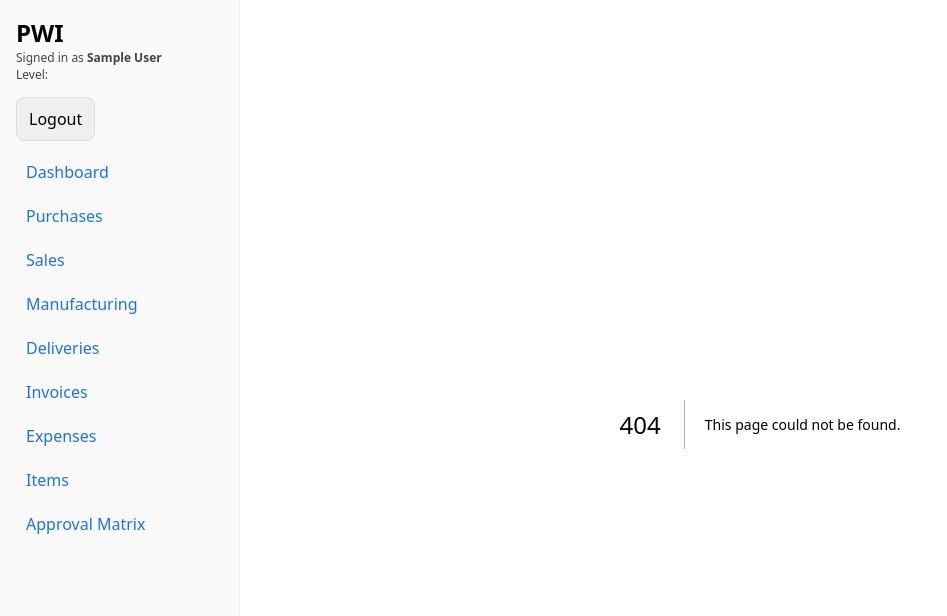
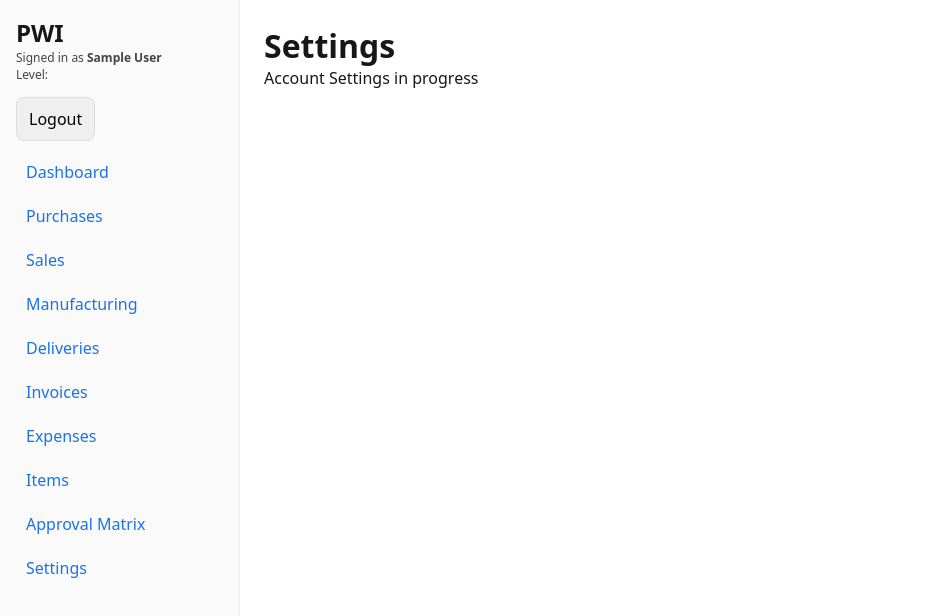
Before and after one commit to patriciaslhn-ui/PWI-WebApp, a Next.js app in the folder pwi-web/: page /settings in a window 1280 px wide. Before the commit this address had no page. Shown: the top 616 px of the page, without its empty margins (0-947 px from the left). Built offline with nearby package versions, Linux system fonts and the light colour scheme; sample sign-in values are in the browser's storage.

Commit message:
Login still error, created Settings page

```diff
--- /dev/null
+++ b/pwi-web/src/app/settings/page.tsx
@@ -0,0 +1,10 @@
+import RequireAuth from '@/components/RequireAuth';
+
+export default function SettingsPage() {
+  return (
+    <RequireAuth>
+      <h1>Settings</h1>
+      <p>Account Settings in progress</p>
+    </RequireAuth>
+  );
+}
--- a/pwi-web/src/components/Sidebar.tsx
+++ b/pwi-web/src/components/Sidebar.tsx
@@ -29,6 +29,7 @@ export default function Sidebar() {
           <li><NavLink href="/expenses">Expenses</NavLink></li>
           <li><NavLink href="/items">Items</NavLink></li>
           <li><NavLink href="/approvals">Approval Matrix</NavLink></li>
+          <li><NavLink href="/settings">Settings</NavLink></li>
         </ul>
       </nav>
     </aside>
```
